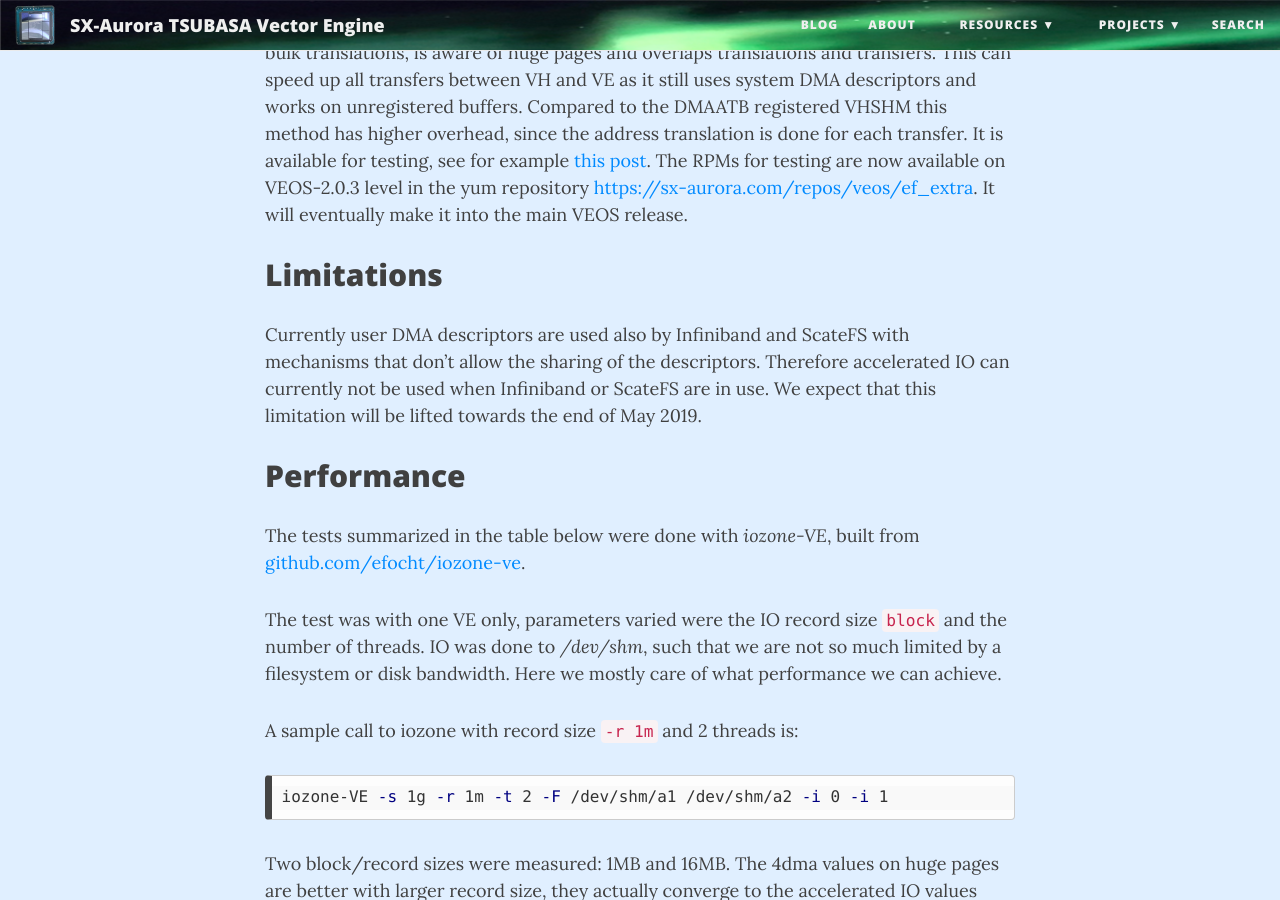
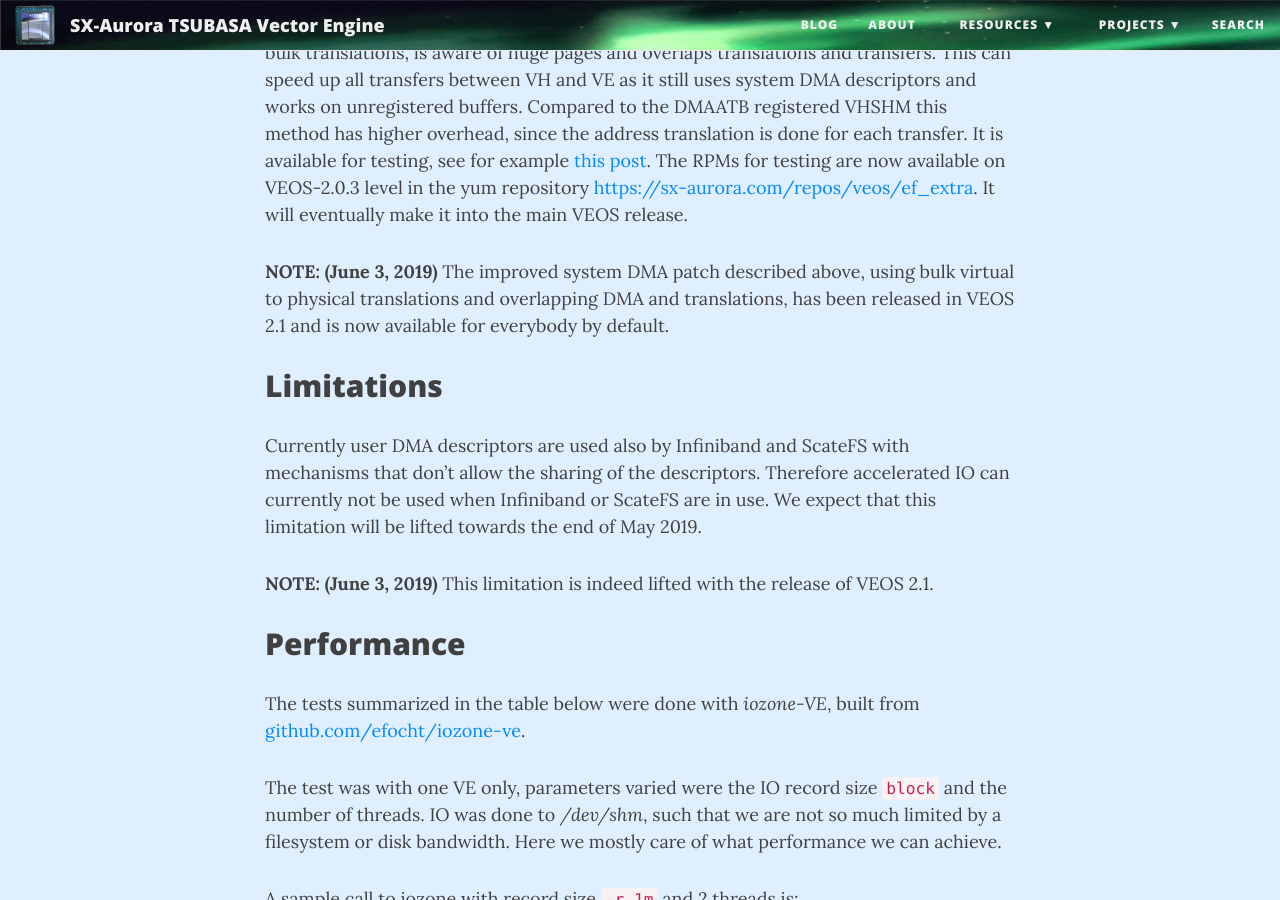
Before and after one commit to SX-Aurora/SX-Aurora.github.io, a Jekyll site: the page built from _posts/2019-03-31-accelerated-io.md, in a window 1280 px wide and 900 px high, scrolled down 2557 px. Built offline with Jekyll 4.4.1, drawn with Linux system fonts in a browser that asks for light colours; nearby versions of some CDN libraries; comment, search, counter and statistics services are not loaded.

Commit message:
Added note of 4dma inclusion into veos 2.1

```diff
--- a/_posts/2019-03-31-accelerated-io.md
+++ b/_posts/2019-03-31-accelerated-io.md
@@ -95,6 +95,11 @@ repository
 [https://sx-aurora.com/repos/veos/ef_extra](https://sx-aurora.com/repos/veos/ef_extra).
 It will eventually make it into the main VEOS release.
 
+**NOTE: (June 3, 2019)** The improved system DMA patch described above, using bulk
+virtual to physical translations and overlapping DMA and translations,
+has been released in VEOS 2.1 and is now available for everybody by
+default.
+
 
 ## Limitations
 
@@ -103,6 +108,9 @@ with mechanisms that don't allow the sharing of the
 descriptors. Therefore accelerated IO can currently not be used when
 Infiniband or ScateFS are in use. We expect that this limitation will
 be lifted towards the end of May 2019.
+
+**NOTE: (June 3, 2019)** This limitation is indeed lifted with the
+release of VEOS 2.1.
 
 ## Performance
 
```
